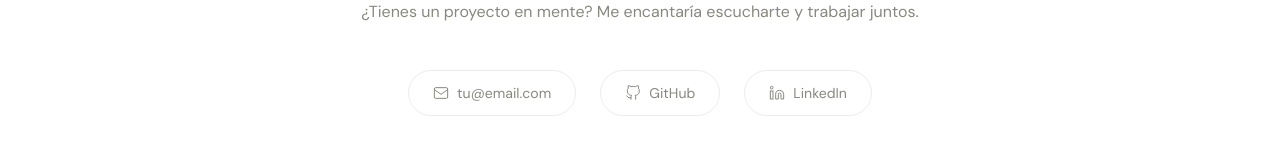
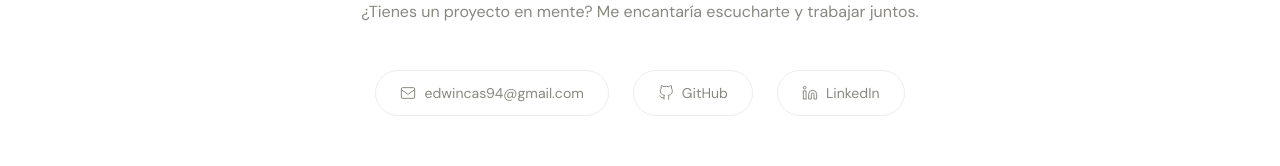
Before and after one commit to EdwinCastillo94/portfolio, a plain HTML site: page index.html in a window 1280 px wide. Shown: the part 4138-4304 px from the top of the page. Drawn offline with nearby package versions, Linux system fonts and the light colour scheme.

Commit message:
Update index.html

```diff
--- a/index.html
+++ b/index.html
@@ -224,7 +224,7 @@
     <div class="contact-links reveal">
       <a href="mailto:edwincas94@gmail.com" class="contact-link">
         <svg width="16" height="16" viewBox="0 0 24 24" fill="none" stroke="currentColor" stroke-width="1.5"><rect x="2" y="4" width="20" height="16" rx="2"/><path d="m2 7 10 7 10-7"/></svg>
-        tu@email.com
+        edwincas94@gmail.com
       </a>
       <a href="https://github.com/EdwinCastillo94" class="contact-link" target="_blank">
         <svg width="16" height="16" viewBox="0 0 24 24" fill="none" stroke="currentColor" stroke-width="1.5"><path d="M9 19c-5 1.5-5-2.5-7-3m14 6v-3.87a3.37 3.37 0 0 0-.94-2.61c3.14-.35 6.44-1.54 6.44-7A5.44 5.44 0 0 0 20 4.77 5.07 5.07 0 0 0 19.91 1S18.73.65 16 2.48a13.38 13.38 0 0 0-7 0C6.27.65 5.09 1 5.09 1A5.07 5.07 0 0 0 5 4.77a5.44 5.44 0 0 0-1.5 3.78c0 5.42 3.3 6.61 6.44 7A3.37 3.37 0 0 0 9 18.13V22"/></svg>
```
